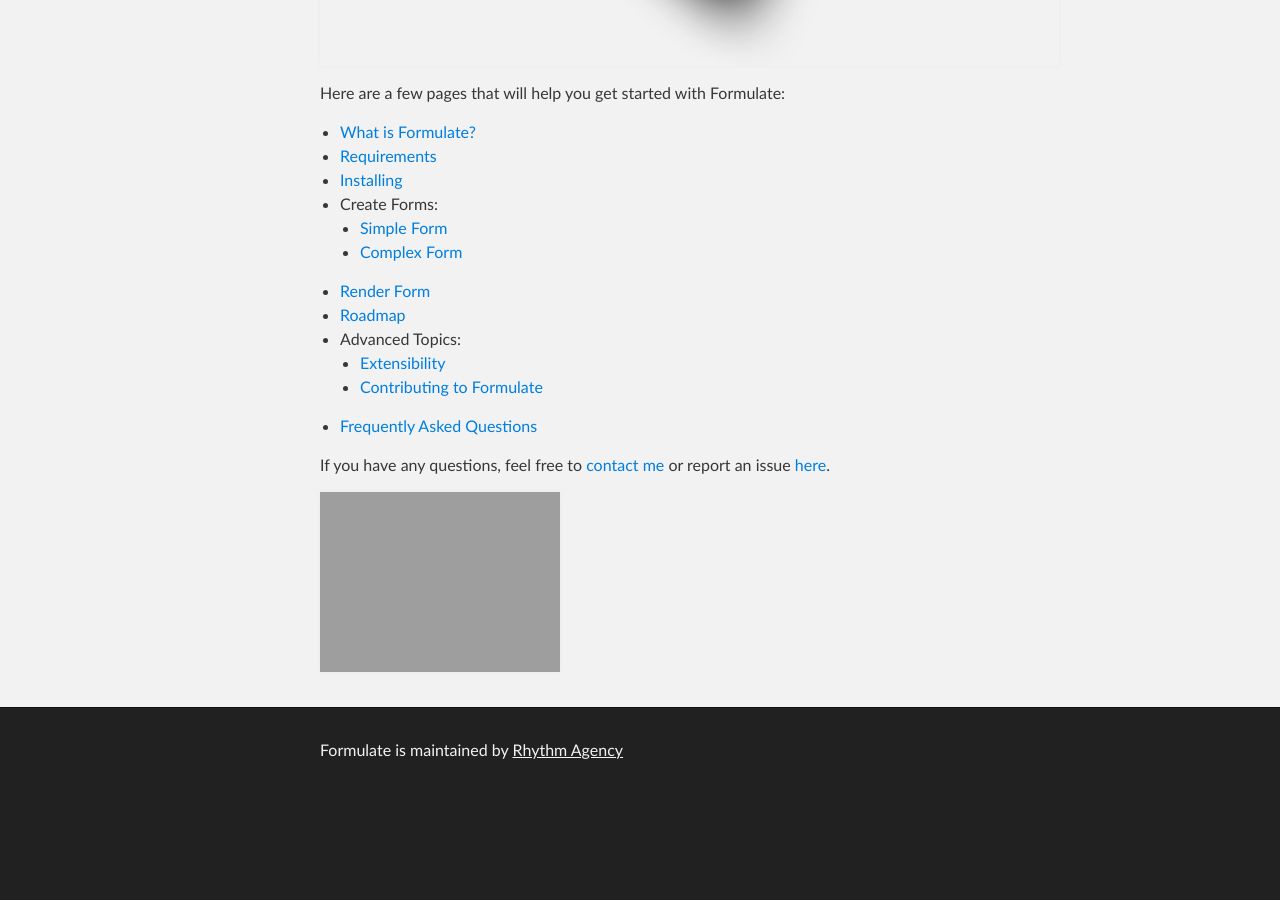
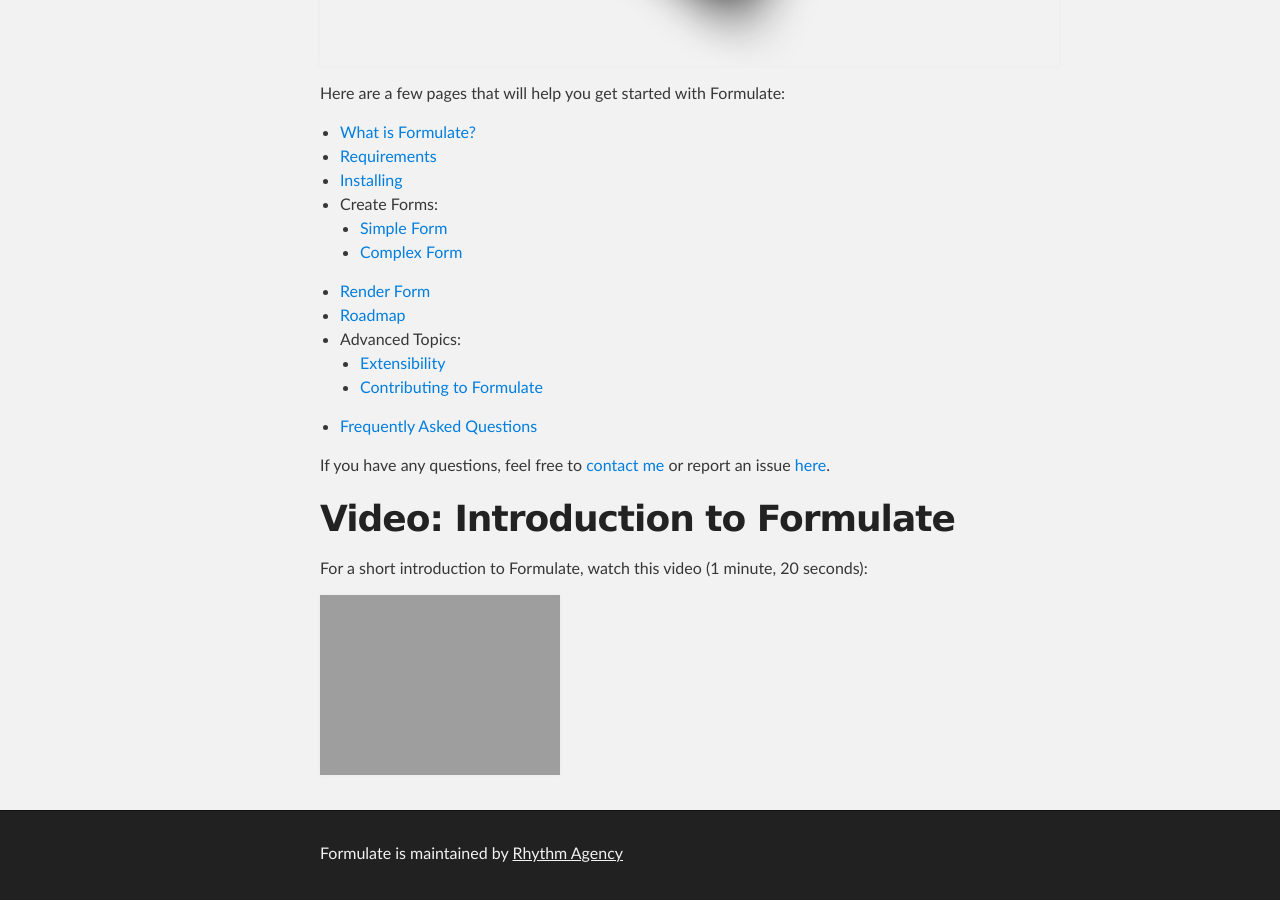
Before and after one commit to rhythmagency/formulate, a Jekyll site: the page built from index.md, in a window 1280 px wide and 900 px high, scrolled down 1036 px. Built offline with Jekyll 4.4.1, drawn with Linux system fonts in a browser that asks for light colours; before the commit the page ends 1833 px from its top, so only the background shows below that; grey boxes are pictures that could not be loaded.

Commit message:
Added info about video.

```diff
--- a/index.md
+++ b/index.md
@@ -25,6 +25,9 @@
 
 If you have any questions, feel free to [contact me](http://www.nicholaswestby.com/contact/) or report an issue [here](https://github.com/rhythmagency/formulate/issues).
 
+# Video: Introduction to Formulate
+For a short introduction to Formulate, watch this video (1 minute, 20 seconds):
+
 <a href="http://www.youtube.com/watch?feature=player_embedded&v=Vv3_9fWsq6M" target="_blank">
 <img src="http://img.youtube.com/vi/Vv3_9fWsq6M/0.jpg" alt="Introduction to Formulate" width="240" height="180" border="10" />
 </a>
```
